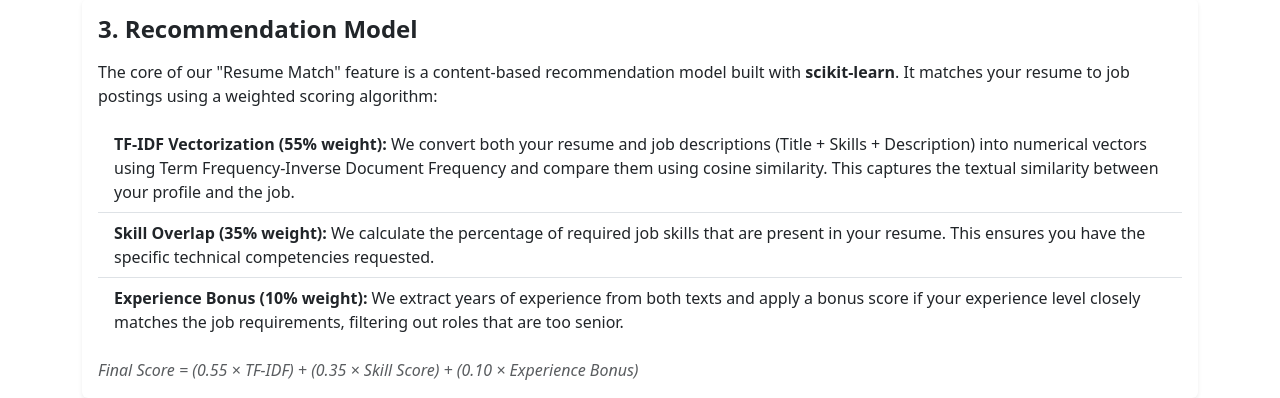
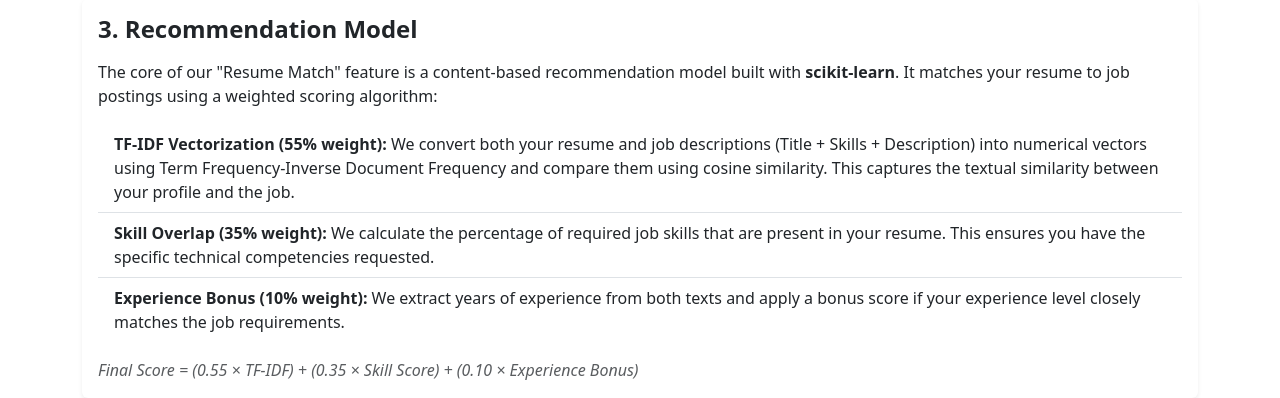
Before and after one commit to khfong26/Sta160-Group-Project, a Python web app: template src/website/templates/methodology.html in a window 1280 px wide. Shown: the part 617-1015 px from the top of the page. Run offline with Jinja, Linux system fonts and the light colour scheme; the template is opened without the code that fills it, so the values that code supplies are empty; some libraries are stand-ins or nearby versions.

Commit message:
Update methodology.html

```diff
--- a/src/website/templates/methodology.html
+++ b/src/website/templates/methodology.html
@@ -58,8 +58,7 @@
           </li>
           <li class="list-group-item">
             <strong>Experience Bonus (10% weight):</strong> We extract years of experience from both texts and apply a
-            bonus score if your experience level closely matches the job requirements, filtering out roles that are too
-            senior.
+            bonus score if your experience level closely matches the job requirements.
           </li>
         </ul>
         <p class="card-text text-muted fst-italic">
```
